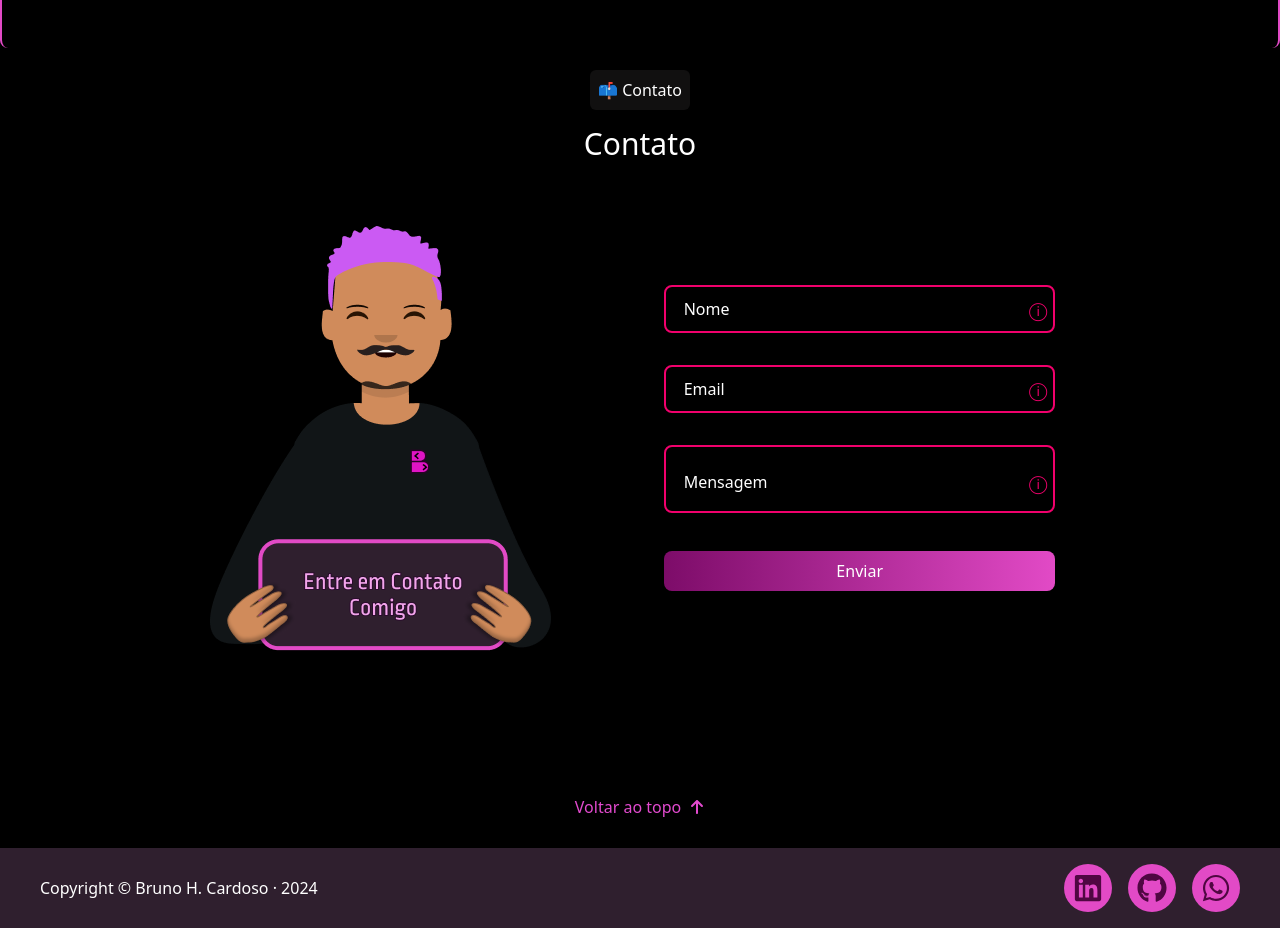
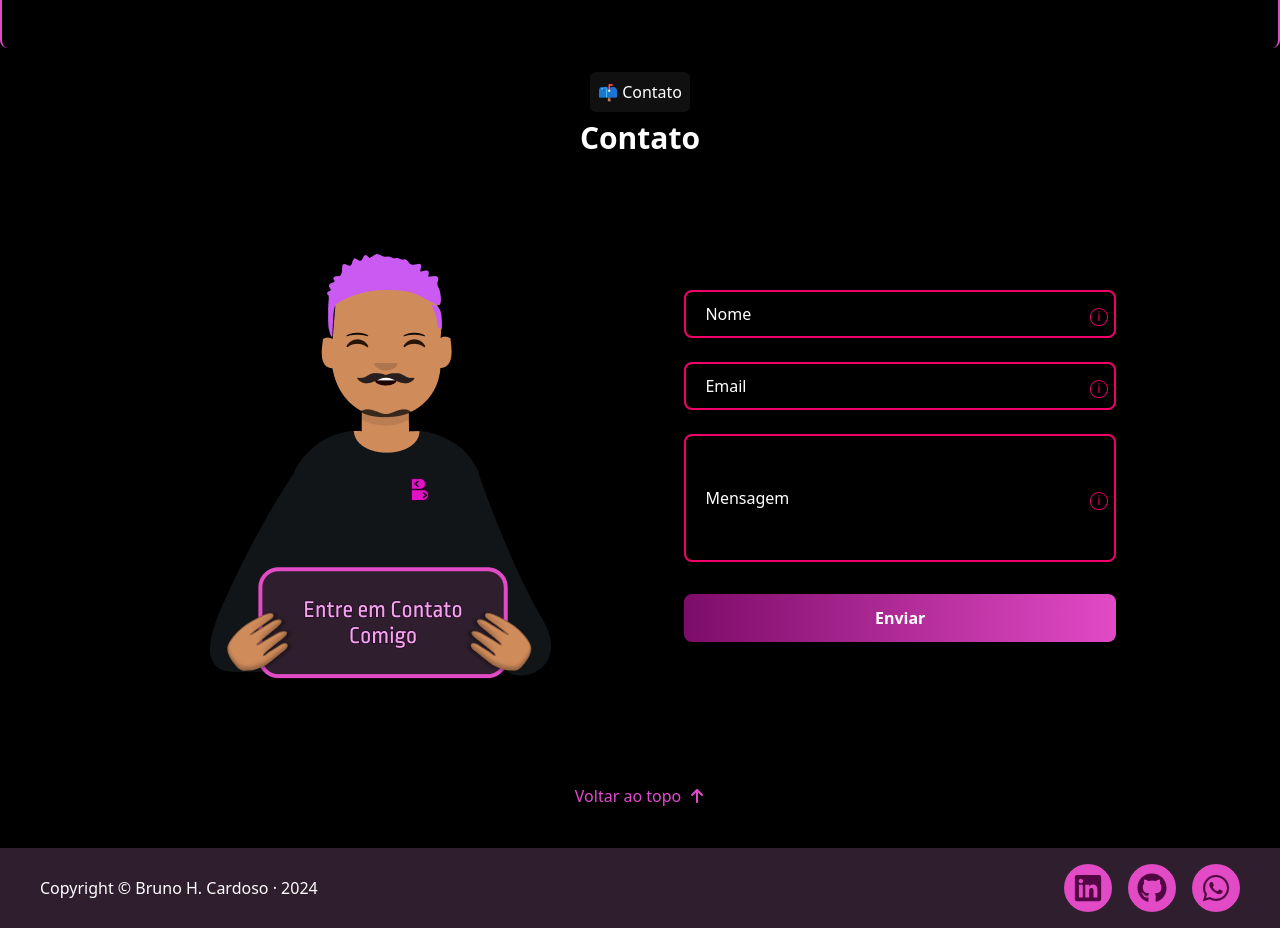
Before and after one commit to RiqueBruno/RiqueBruno, a React (Vite) app: page / in a window 1280 px wide. Shown: the part 3200-4128 px from the top of the page. Built offline with nearby package versions, Linux system fonts and the light colour scheme.

Commit message:
refactor: Fixes CSS errors in contact view

```diff
--- a/src/components/Form/Form.tsx
+++ b/src/components/Form/Form.tsx
@@ -67,11 +67,11 @@ export default function Form() {
   );
 
   return (
-    <section className="w-full h-full flex justify-center lg:justify-start items-center">
+    <section className="w-full flex justify-center items-center">
       <form
         method="POST"
         onSubmit={handleSubmit}
-        className="flex flex-col p-4 space-y-8 items-start justify-center w-[84%]"
+        className="flex flex-col gap-4 lg:gap-6 w-full max-w-md px-2"
       >
         <div className="w-full relative h-12 div-label">
           {name.length < 2 && validate("Nome deve ter pelo menos 2 caracteres")}
@@ -82,17 +82,16 @@ export default function Form() {
             value={name}
             required
             onChange={(event) => setName(event.target.value)}
-            className={
-              "dark:bg-background-dark bg-background-light dark:text-text-dark text-text-light border-2 border-primary rounded-lg p-2 w-full h-full"
-            }
+            className="dark:bg-background-dark bg-background-light dark:text-text-dark text-text-light border-2 border-primary rounded-lg p-2 w-full h-full outline-none focus:border-secondary-light"
           />
           <label
             htmlFor="name"
-            className="label-label dark:bg-background-dark bg-background-light px-1"
+            className="label-label dark:bg-background-dark bg-background-light px-1 absolute"
           >
             Nome
           </label>
         </div>
+
         <div className="w-full relative h-12 div-label">
           {!/^[^\s@]+@[^\s@]+\.[^\s@]+$/.test(email) &&
             validate("Email deve ser no formato: email@email.com")}
@@ -103,16 +102,17 @@ export default function Form() {
             value={email}
             required
             onChange={(event) => setEmail(event.target.value)}
-            className="dark:bg-background-dark bg-background-light dark:text-text-dark text-text-light border-2 border-primary rounded-lg w-full h-full"
+            className="dark:bg-background-dark bg-background-light dark:text-text-dark text-text-light border-2 border-primary rounded-lg p-2 w-full h-full outline-none focus:border-secondary-light"
           />
           <label
             htmlFor="email"
-            className="label-label dark:bg-background-dark bg-background-light px-1"
+            className="label-label dark:bg-background-dark bg-background-light px-1 absolute"
           >
             Email
           </label>
         </div>
-        <div className="w-full relative max-h-44 div-label">
+
+        <div className="w-full relative h-28 lg:h-32 div-label">
           {message.length < 10 &&
             validate("Mensagem deve ter pelo menos 10 caracteres")}
           <textarea
@@ -121,19 +121,20 @@ export default function Form() {
             value={message}
             required
             onChange={(event) => setMessage(event.target.value)}
-            className="dark:bg-background-dark bg-background-light dark:text-text-dark text-text-light border-2 border-primary rounded-lg p-2 w-full h-full max-h-44 resize-none"
+            className="dark:bg-background-dark bg-background-light dark:text-text-dark text-text-light border-2 border-primary rounded-lg p-2 w-full h-full resize-none outline-none focus:border-secondary-light"
           ></textarea>
           <label
             htmlFor="message"
-            className="label-label dark:bg-background-dark bg-background-light px-1"
+            className="label-label dark:bg-background-dark bg-background-light px-1 absolute"
           >
             Mensagem
           </label>
         </div>
+
         <button
           aria-label="para enviar sua mensagem."
           type="submit"
-          className="w-full bg-gradient-to-r from-secondary-light to-primary hover:from-primary hover:to-secondary-light text-text-dark dark:hover:from-secondary-dark dark:hover:to-primary-dark p-2 rounded-lg"
+          className="w-full mt-2 bg-gradient-to-r from-secondary-light to-primary hover:from-primary hover:to-secondary-light text-text-dark dark:hover:from-secondary-dark dark:hover:to-primary-dark p-3 rounded-lg font-bold transition-all"
         >
           Enviar
         </button>
--- a/src/views/Contact/Contact.tsx
+++ b/src/views/Contact/Contact.tsx
@@ -8,25 +8,31 @@ export default function Contact() {
   return (
     <section
       id="contact"
-      className="w-screen h-screen flex flex-col items-center justify-center text-text-light dark:text-text-dark space-y-16"
+      className="w-full h-[100dvh] flex flex-col items-center justify-between py-6 text-text-light dark:text-text-dark overflow-hidden"
     >
-      <header className="w-full flex flex-col items-center justify-center space-y-4">
+      <header className="w-full flex flex-col items-center justify-center gap-2">
         <LinkMenu emote="📫" text="Contato" id="" />
-        <h2 className="text-3xl">Contato</h2>
+        <h2 className="text-2xl lg:text-3xl font-bold">Contato</h2>
       </header>
-      <div className="flex justify-center items-center space-x-4 w-[80%]">
-        <div className="hidden w-[50%] lg:flex items-center justify-center">
-          <img src={contactMe} alt="Entre em contato comigo." />
+
+      <div className="flex-1 flex flex-col lg:flex-row justify-center items-center gap-4 w-[90%] max-w-5xl min-h-0">
+        <div className="hidden lg:flex w-1/2 h-full items-center justify-center p-4">
+          <img
+            src={contactMe}
+            alt="Entre em contato comigo."
+            className="max-h-full object-contain drop-shadow-lg"
+          />
         </div>
-        <div className="lg:w-[50%] w-full">
+        <div className="w-full lg:w-1/2 flex justify-center items-center h-full">
           <Form />
         </div>
       </div>
-      <div className="w-full h-28 flex justify-center items-end">
+
+      <div className="w-full flex justify-center pb-2 mt-auto">
         <a
           aria-label="voltar para o topo da página."
           href="#home"
-          className="flex space-x-2 justify-center items-center text-link text-base dark:border-link dark:border-none border-2 dark:bg-background-dark p-2 rounded-lg"
+          className="flex space-x-2 justify-center items-center text-link text-sm lg:text-base dark:border-none border-2 dark:bg-background-dark p-2 rounded-lg transition-transform hover:scale-105"
         >
           <span>Voltar ao topo</span> <FaArrowUp />
         </a>
```
